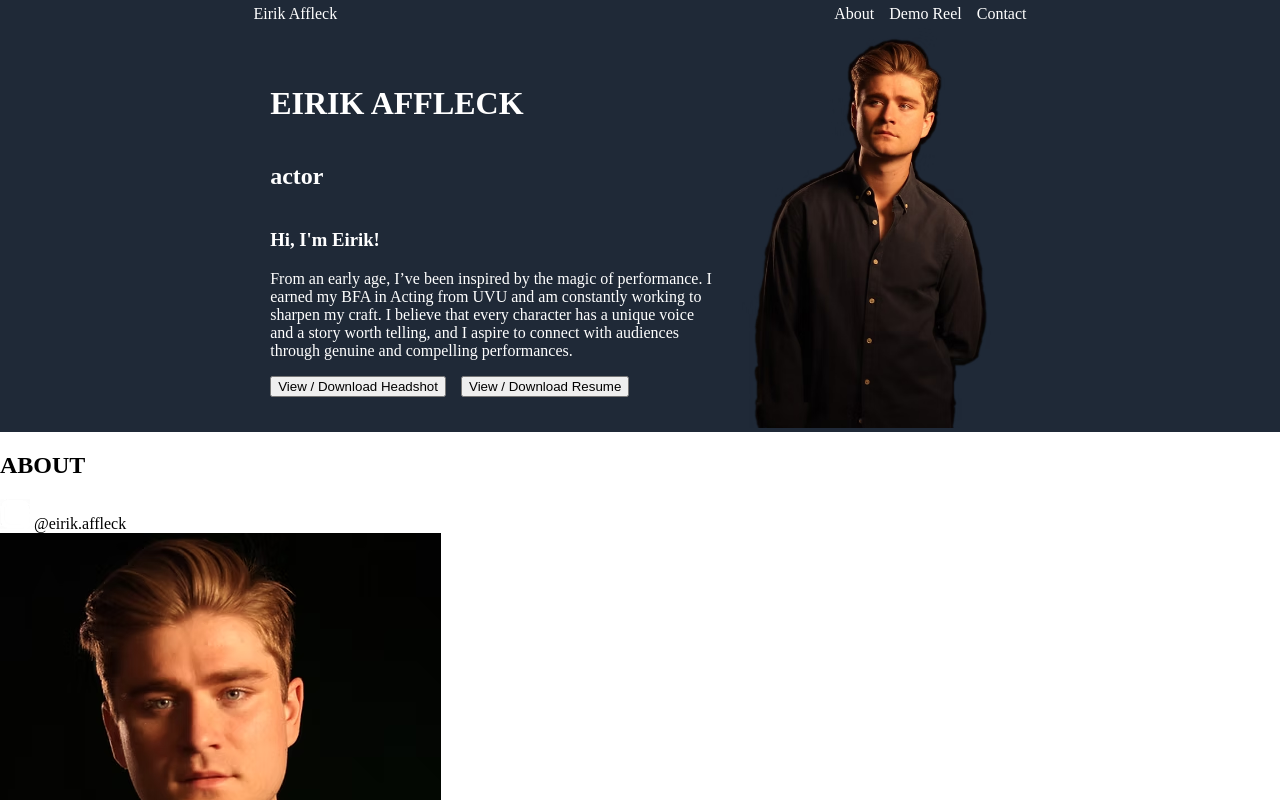
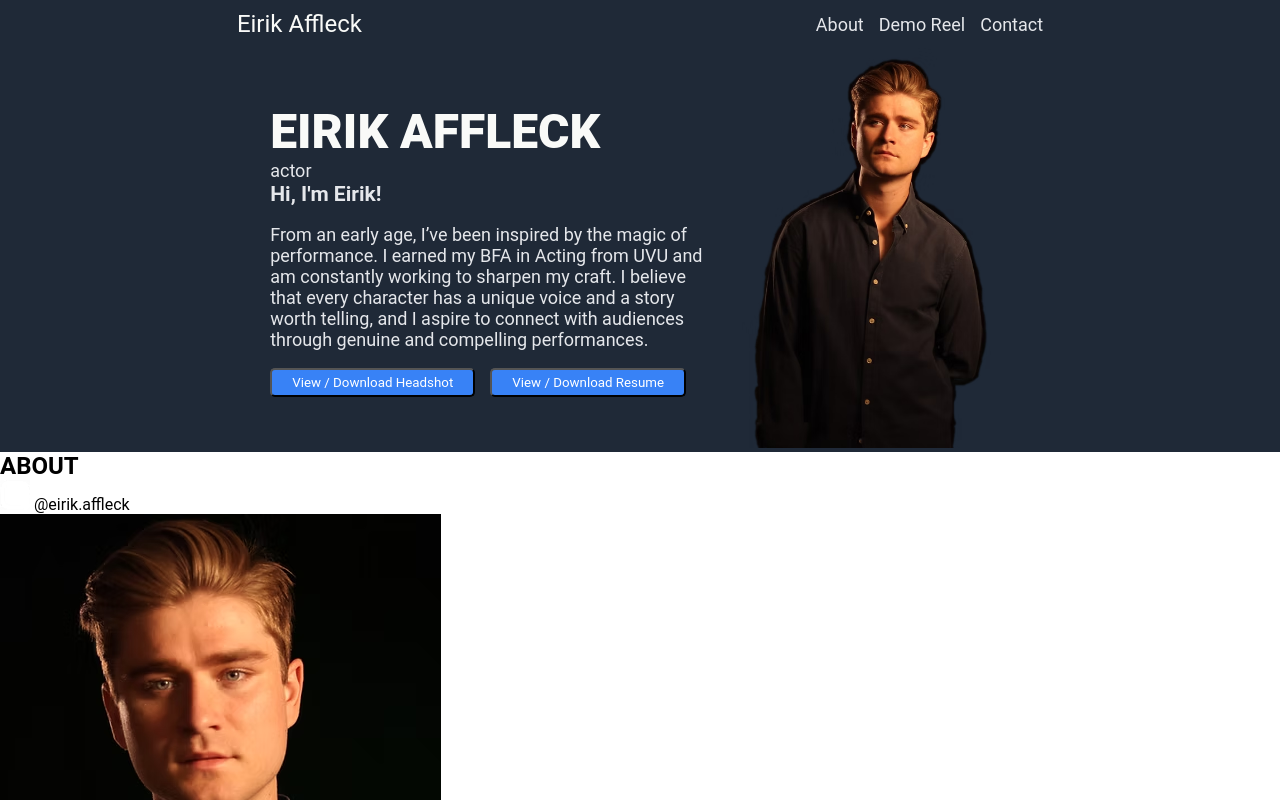
Before and after one commit to Happyest1000000/landing-page, a plain HTML site: page landing.html in a window 1280 px wide. Shown: the top 800 px of the page. Drawn offline with Linux system fonts and the light colour scheme.

Commit message:
Alter header and home colors, sizes and spacing
Adjusted landing.css to bring landing.html into greater alignment
with full-design.png and color-and-fonts.png. This included altering
the colors, font sizes, and spacing in the header and home areas.

```diff
--- a/landing.css
+++ b/landing.css
@@ -1,7 +1,10 @@
+* {
+    font-family: Roboto, sans-serif;
+}
+
 body {
     display: flex;
     flex-direction: column;
-    font-family: Roboto sans-serif;
     margin: 0px;
 }
 
@@ -11,13 +14,15 @@ body {
     background-color: #1F2937;
     margin: 0px;
     align-items: center;
-    padding: 5px;
+    padding: 10px;
     color: #ffffff;
 }
 
 .logo {
     flex: 0 1;
     white-space: nowrap;
+    font-size: 24px;
+    color: #F9FAF8;
 }
 
 .page-links {
@@ -26,11 +31,18 @@ body {
     gap: 15px;
     align-items: center;
     min-width: content;
-    color: #ffffff;
+    color: #E5E7EB;
+    font-size: 18px;
 }
 
 a {
     white-space: nowrap;
+}
+
+.hero-main {
+    font-size: 48px;
+    color: #F9FAF8;
+    font-weight: 900;
 }
 
 #home {
@@ -41,11 +53,15 @@ a {
     gap: 20px;
 }
 
+
+
 .left-home {
     flex: 0 1 450px;
     display: flex;
     flex-direction: column;
     justify-content: center;
+    color: #E5E7EB;
+    font-size: 18px;
 }
 
 .right-home {
@@ -61,3 +77,14 @@ a {
     display: flex;
     gap: 15px;
 }
+
+h1, h2, h3 {
+    margin: 0px;
+}
+
+button {
+    border-radius: 5px;
+    background-color: #3882F6;
+    color: #ffffff;
+    padding: 5px 20px;
+}
--- a/landing.html
+++ b/landing.html
@@ -28,10 +28,12 @@
 
     <div id="home">
         <div class="left-home">
-        <h1>EIRIK AFFLECK</h1>
-        <h2>actor</h2>
+            <div class="hero-main">
+                <text>EIRIK AFFLECK</text>
+            </div>
+        <text>actor</text>
         <text>
-            <p><h3>Hi, I'm Eirik!</h3></p>
+            <h3>Hi, I'm Eirik!</h3>
             <p>From an early age, I’ve been inspired by the magic of performance.
                 I earned my BFA in Acting from UVU and am constantly working to
                 sharpen my craft. I believe that every character has a unique
```
